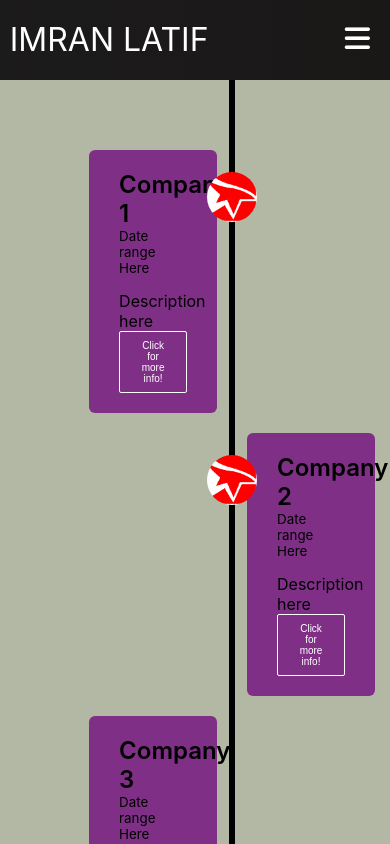
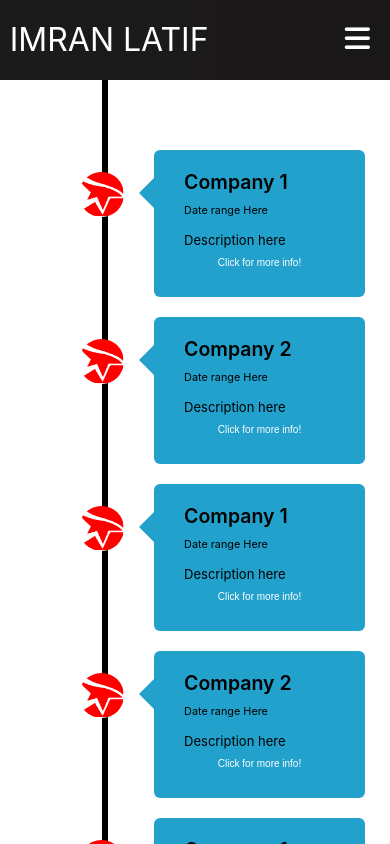
Before and after one commit to imran1503/IL_Web_Resume, a React (Create React App) app in the folder resume/: page /experience in a window 390 px wide. Shown: the top 844 px of the page. Built offline with nearby package versions, Linux system fonts and the light colour scheme.

Commit message:
Completed Timeline Skeleton

```diff
--- a/resume/src/Components/Button.css
+++ b/resume/src/Components/Button.css
@@ -39,6 +39,7 @@
     font-size: 20px;
   }
 
+  .btn--small:hover,
   .btn--large:hover,
   .btn--medium:hover {
     transition: all 0.3s ease-out;
--- a/resume/src/Components/Timeline.css
+++ b/resume/src/Components/Timeline.css
@@ -1,11 +1,18 @@
+:root {
+    --primary: #21a1cc; /* COLOUR OF BOXES*/
+    --BGC: rgb(255,255,255);
+    --BGI: url('../../public/images/expBGTest.jpg')
+  }
+
 *{
     margin: 0;
     padding: 0;
     box-sizing: border-box;
 }
 .body{
-    background: rgb(179, 184, 165);
-    z-index: -2;
+    background: var(--BGC);
+   /* background: var(--BGI) center center/cover no-repeat   ;*/
+
 }
 .Timeline{
     position: relative;
@@ -19,39 +26,51 @@
     position: relative;
     width: 50%;
     /*background: rgba(0,0,0,0.3);*/
+
+    animation: movedown 1s linear forwards;
+    opacity: 1;
 }
+
+
+.container:nth-child(1){animation-delay: 0s;}
+.container:nth-child(2){animation-delay: 1s;}
+.container:nth-child(3){animation-delay: 2s;}
+.container:nth-child(4){animation-delay: 3s;}
+.container:nth-child(5){animation-delay: 4s;}
+.container:nth-child(6){animation-delay: 5s;}
 
 .text-box{
     padding: 20px 30px ;
-    background: #7f3086;
+    background: var(--primary);
     position: relative;
     border-radius: 6px;
     font-size: 15 px ;
 }
 
 .right-container{
-    left:50%;
+    left:54%;
 
 }
 
 .left-container{
-    left: 0%;
+    left: -4%;
 }
 
 .container img{
     position: absolute;
-    width: 50px;
+    width: 45px;
     border-radius: 50%;
-    right: -25px;
+    right: -70px;
     top: 32px;
     z-index: 10;
 }
 
 .right-container img{
-    left: -25px;
+    left: -70px;
 }
 
 .Timeline::after {
+/* BLACK SEPERATOR LINE */
     content: ' ';
     position: absolute;
     width: 6px;
@@ -61,7 +80,22 @@
     left: 50%;
     margin-left: -3px;
     z-index: 1;
+
+/* ANIMATION SECTION */
+    animation: moveline 6s linear forwards;
+
 }
+
+@keyframes moveline {
+    0%{
+        height: 0;
+
+    }
+    100%{
+        height: 100%;
+    }
+}
+
 
 .text-box h2{
     font-weight: 600;
@@ -70,3 +104,67 @@
     display:inline-block;
     margin-bottom: 15px;
 }
+
+.leftSpanArrow{
+    height: 0;
+    width: 0;
+    position: absolute;
+    top: 28px;
+    z-index: 1;
+    border-top: 15px solid transparent;
+    border-bottom: 15px solid transparent;
+    border-left: 15px solid var(--primary);
+    right:-15px;
+}
+
+.rightSpanArrow{
+    height: 0;
+    width: 0;
+    position: absolute;
+    top: 28px;
+    z-index: 1;
+    border-top: 15px solid transparent;
+    border-bottom: 15px solid transparent;
+    border-right: 15px solid var(--primary);
+    left: -15px;
+}
+
+
+@media screen and (max-width: 600px){
+    .Timeline{
+        left:auto;
+    }
+    .Timeline::after{
+        left: 31px;
+
+    }
+    .container{
+        width: 100%;
+        padding-left: 80px;
+        padding-right: 25px;
+    }
+    .text-box{
+        font-size: 13px;
+    }
+    .text-box small{
+        margin-top: 10px;
+    }
+    .right-container{
+        left:0;
+    }
+    .left-container{
+        left:0;
+    }
+    .left-container img,.right-container img{
+        left: 1.5%;
+        position: absolute;
+    }
+    .leftSpanArrow, .rightSpanArrow {
+        border-right: 15px solid var(--primary);
+        border-left: 0;
+        left: -15px;
+    }
+
+
+
+}
--- a/resume/src/Components/Timeline.js
+++ b/resume/src/Components/Timeline.js
@@ -2,21 +2,18 @@ import React from 'react';
 import './Timeline.css'
 import { Button } from './Button';
 
-
 function Timeline(){
     return(
         <div className='body'>
-
             <div className='Timeline'>
                 <p><br/><br/><br/></p>
                 <div className='container left-container first-container'>
                     <img src={process.env.PUBLIC_URL + '/images/MECLogo.png'} alt='mec' />
-
                     <div className='text-box'>
-
                         <h2>Company 1 </h2>
                         <small>Date range Here</small>
                         <p>Description here</p>
+                        <span className='leftSpanArrow'></span>
                         <Button className='hero-btns' buttonStyle={"btn--outline"} buttonSize={'btn-small'} MyLink={
                             "https://drive.google.com/file/d/1IvEfbMABQE1N9YbAoIp5nBFwhMw95CRG/view?usp=drive_link"
                             }
@@ -31,23 +28,23 @@ function Timeline(){
                         <h2>Company 2 </h2>
                         <small>Date range Here</small>
                         <p>Description here</p>
+                        <span className='rightSpanArrow'></span>
                         <Button className='hero-btns' buttonStyle={"btn--outline"} buttonSize={'btn-small'} MyLink={
                             "https://drive.google.com/file/d/1IvEfbMABQE1N9YbAoIp5nBFwhMw95CRG/view?usp=drive_link"
                             }
                         >
                             Click for more info!
                         </Button>
-
                     </div>
-
                 </div>
-                <div className='container left-container'>
-                    {/* <img src={process.env.PUBLIC_URL + '../../public/images/MECLogo.png'} alt-text='mec' alt='mec' /> */}
+                <div className='container left-container first-container'>
+                    <img src={process.env.PUBLIC_URL + '/images/MECLogo.png'} alt='mec' />
                     <div className='text-box'>
-
-                        <h2>Company 3 </h2>
+                        <h2>Company 1 </h2>
                         <small>Date range Here</small>
                         <p>Description here</p>
+                        <span className='leftSpanArrow'></span>
+
                         <Button className='hero-btns' buttonStyle={"btn--outline"} buttonSize={'btn-small'} MyLink={
                             "https://drive.google.com/file/d/1IvEfbMABQE1N9YbAoIp5nBFwhMw95CRG/view?usp=drive_link"
                             }
@@ -57,27 +54,30 @@ function Timeline(){
                     </div>
                 </div>
                 <div className='container right-container'>
+                    <img src={process.env.PUBLIC_URL + '/images/MECLogo.png'} alt='mec' />
                     <div className='text-box'>
-                        <h2>Company 4 </h2>
+                        <h2>Company 2 </h2>
                         <small>Date range Here</small>
                         <p>Description here</p>
+                        <span className='rightSpanArrow'></span>
                         <Button className='hero-btns' buttonStyle={"btn--outline"} buttonSize={'btn-small'} MyLink={
                             "https://drive.google.com/file/d/1IvEfbMABQE1N9YbAoIp5nBFwhMw95CRG/view?usp=drive_link"
                             }
                         >
                             Click for more info!
                         </Button>
+                    </div>
+                </div>
+                <div className='container left-container first-container'>
+                    <img src={process.env.PUBLIC_URL + '/images/MECLogo.png'} alt='mec' />
 
-                    </div>
-
-                </div>
-                <div className='container left-container'>
-                    {/* <img src={process.env.PUBLIC_URL + '../../public/images/MECLogo.png'} alt-text='mec' alt='mec' /> */}
                     <div className='text-box'>
 
-                        <h2>Company 5 </h2>
+                        <h2>Company 1 </h2>
                         <small>Date range Here</small>
                         <p>Description here</p>
+                        <span className='leftSpanArrow'></span>
+
                         <Button className='hero-btns' buttonStyle={"btn--outline"} buttonSize={'btn-small'} MyLink={
                             "https://drive.google.com/file/d/1IvEfbMABQE1N9YbAoIp5nBFwhMw95CRG/view?usp=drive_link"
                             }
@@ -87,19 +87,19 @@ function Timeline(){
                     </div>
                 </div>
                 <div className='container right-container'>
+                    <img src={process.env.PUBLIC_URL + '/images/MECLogo.png'} alt='mec' />
                     <div className='text-box'>
-                        <h2>Company 6 </h2>
+                        <h2>Company 2 </h2>
                         <small>Date range Here</small>
                         <p>Description here</p>
+                        <span className='rightSpanArrow'></span>
                         <Button className='hero-btns' buttonStyle={"btn--outline"} buttonSize={'btn-small'} MyLink={
                             "https://drive.google.com/file/d/1IvEfbMABQE1N9YbAoIp5nBFwhMw95CRG/view?usp=drive_link"
                             }
                         >
                             Click for more info!
                         </Button>
-
                     </div>
-
                 </div>
             </div>
         </div>
```
Also changed, not shown: resume/public/images/expBGTest.jpg (added).
